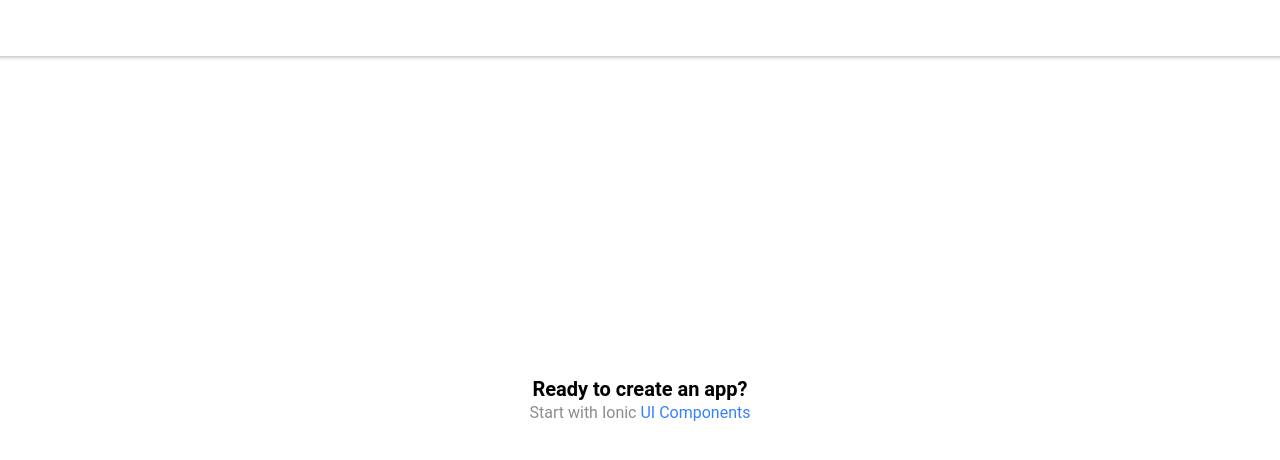
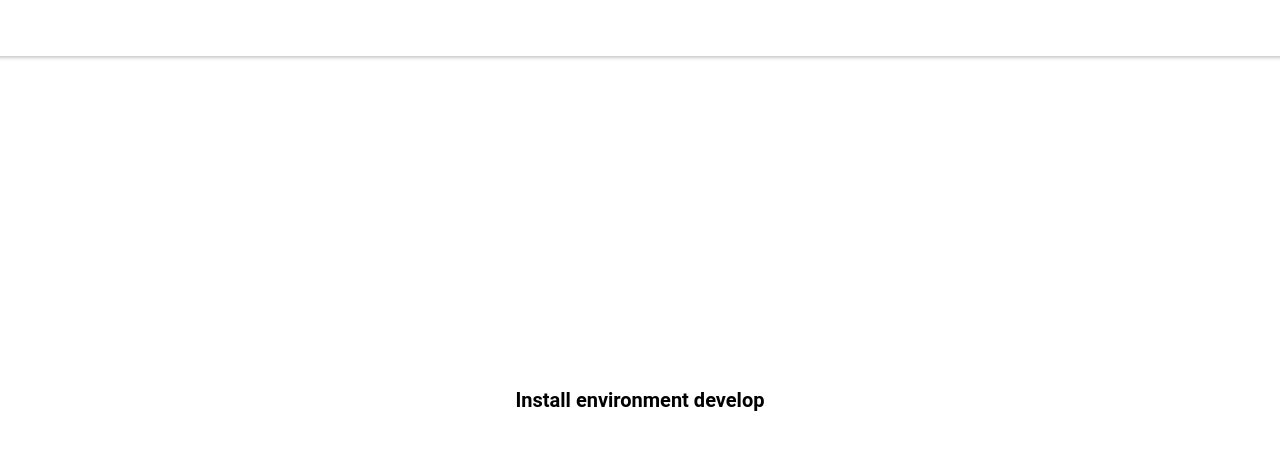
Before and after one commit to luchoguti/AppInversionesNuvu, a React (Create React App) app: page /home in a window 1280 px wide. Shown: the top 460 px of the page. Built offline with nearby package versions, Linux system fonts and the light colour scheme.

Commit message:
Sprint 1 - â Crear en ambiente local el proyecto asociado al FrameWork Ionic 5 con lenguaje React

```diff
--- a/src/components/ExploreContainer.tsx
+++ b/src/components/ExploreContainer.tsx
@@ -5,8 +5,7 @@
 const ExploreContainer: React.FC<ContainerProps> = () => {
   return (
     <div className="container">
-      <strong>Ready to create an app?</strong>
-      <p>Start with Ionic <a target="_blank" rel="noopener noreferrer" href="https://ionicframework.com/docs/components">UI Components</a></p>
+      <strong>Install environment develop</strong>
     </div>
   );
 };
```
